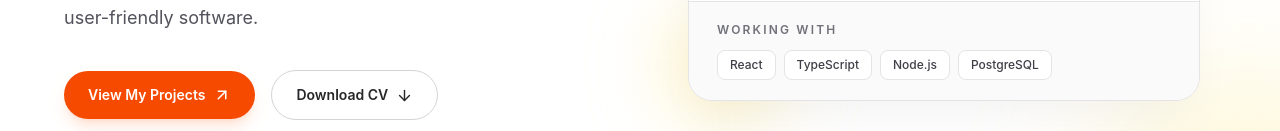
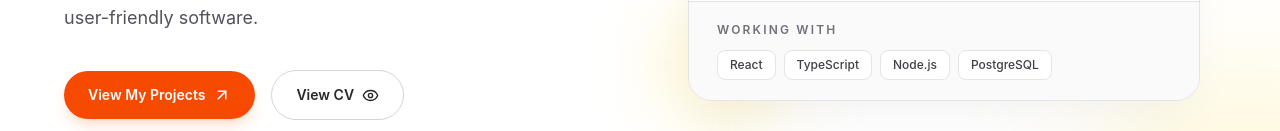
Before and after one commit to MaleeshaMadhuhansani99/maleesha-portfolio, a React (Vite) app: page / in a window 1280 px wide. Shown: the part 669-800 px from the top of the page. Built offline with nearby package versions, Linux system fonts and the light colour scheme.

Commit message:
add view cv button

```diff
--- a/src/components/Hero.tsx
+++ b/src/components/Hero.tsx
@@ -1,4 +1,4 @@
-import {ArrowDown, ArrowUpRight, Code2} from 'lucide-react'
+import {/*ArrowDown,*/ ArrowUpRight, Code2, Eye} from 'lucide-react'
 import {FaGithub, FaLinkedin} from 'react-icons/fa'
 
 const GITHUB_URL = 'https://github.com/MaleeshaMadhuhansani99'
@@ -56,13 +56,23 @@ export default function Hero() {
               <ArrowUpRight size={18} />
             </a>
 
-            <a
+            {/* <a
               href={`${import.meta.env.BASE_URL}Maleesha-Madhuhansani-CV.pdf`}
               download="Maleesha-Madhuhansani-CV.pdf"
               className="inline-flex items-center gap-2 rounded-full border border-zinc-300 px-6 py-3.5 text-sm font-semibold text-zinc-800 transition hover:border-orange-500 hover:text-orange-700 dark:border-zinc-700 dark:text-zinc-100 dark:hover:border-orange-400 dark:hover:text-orange-400"
             >
               Download CV
               <ArrowDown size={17} />
+            </a> */}
+
+            <a
+              href={`${import.meta.env.BASE_URL}Maleesha-Madhuhansani-CV.pdf`}
+              target="_blank"
+              rel="noopener noreferrer"
+              className="inline-flex items-center gap-2 rounded-full border border-zinc-300 px-6 py-3.5 text-sm font-semibold text-zinc-800 transition hover:border-orange-500 hover:text-orange-700 dark:border-zinc-700 dark:text-zinc-100 dark:hover:border-orange-400 dark:hover:text-orange-400"
+            >
+              View CV
+              <Eye size={17} />
             </a>
           </div>
 
```
